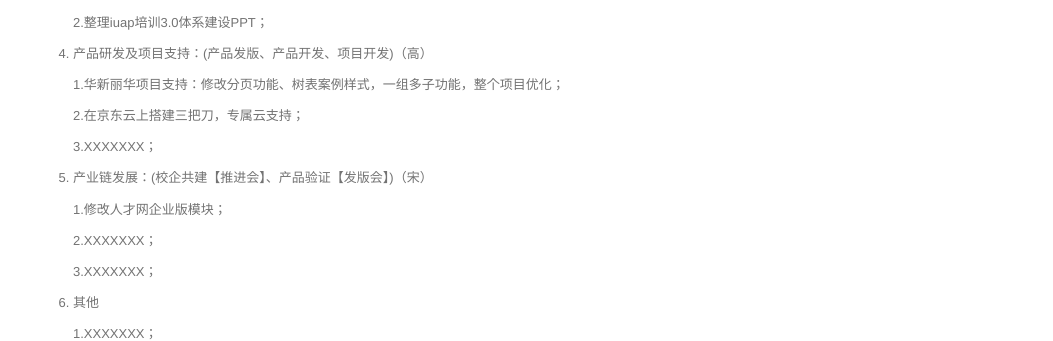
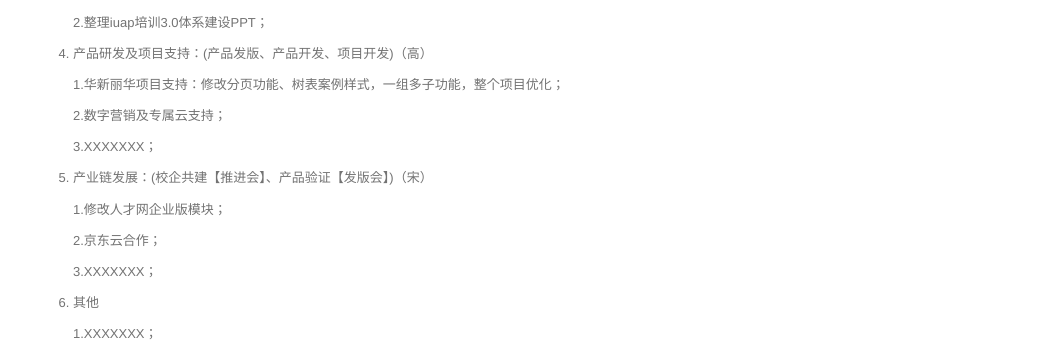
Before and after one commit to walllFlower/blog, a Jekyll site: the page built from _posts/2018-07-17-day_report_cxz.md, in a window 1280 px wide and 900 px high, scrolled down 683 px. Shown: the part 152-493 px from the top of the window, without its empty margins (227-1280 px from the left). Built offline with Jekyll 4.4.1, drawn with Linux system fonts in a browser that asks for light colours; comment, search, counter and statistics services are not loaded.

Commit message:
Update 2018-07-17-day_report_cxz.md

```diff
--- a/_posts/2018-07-17-day_report_cxz.md
+++ b/_posts/2018-07-17-day_report_cxz.md
@@ -50,7 +50,7 @@ categories: 技术运营工作周报
 
     1.华新丽华项目支持：修改分页功能、树表案例样式，一组多子功能，整个项目优化；
 
-    2.在京东云上搭建三把刀，专属云支持；
+    2.数字营销及专属云支持；
 
     3.XXXXXXX；
 
@@ -58,7 +58,7 @@ categories: 技术运营工作周报
 
     1.修改人才网企业版模块；
 
-    2.XXXXXXX；
+    2.京东云合作；
 
     3.XXXXXXX；
 
```
